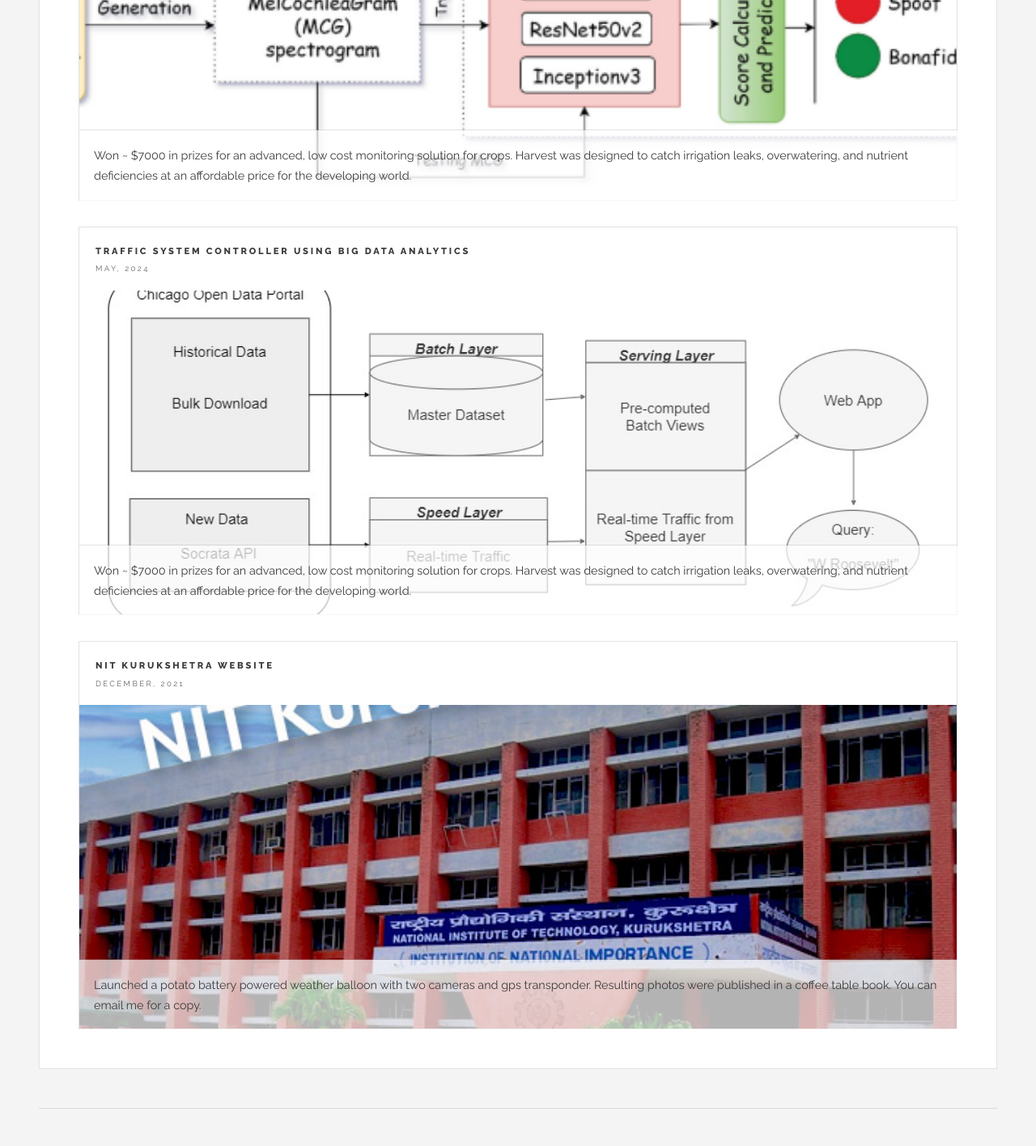
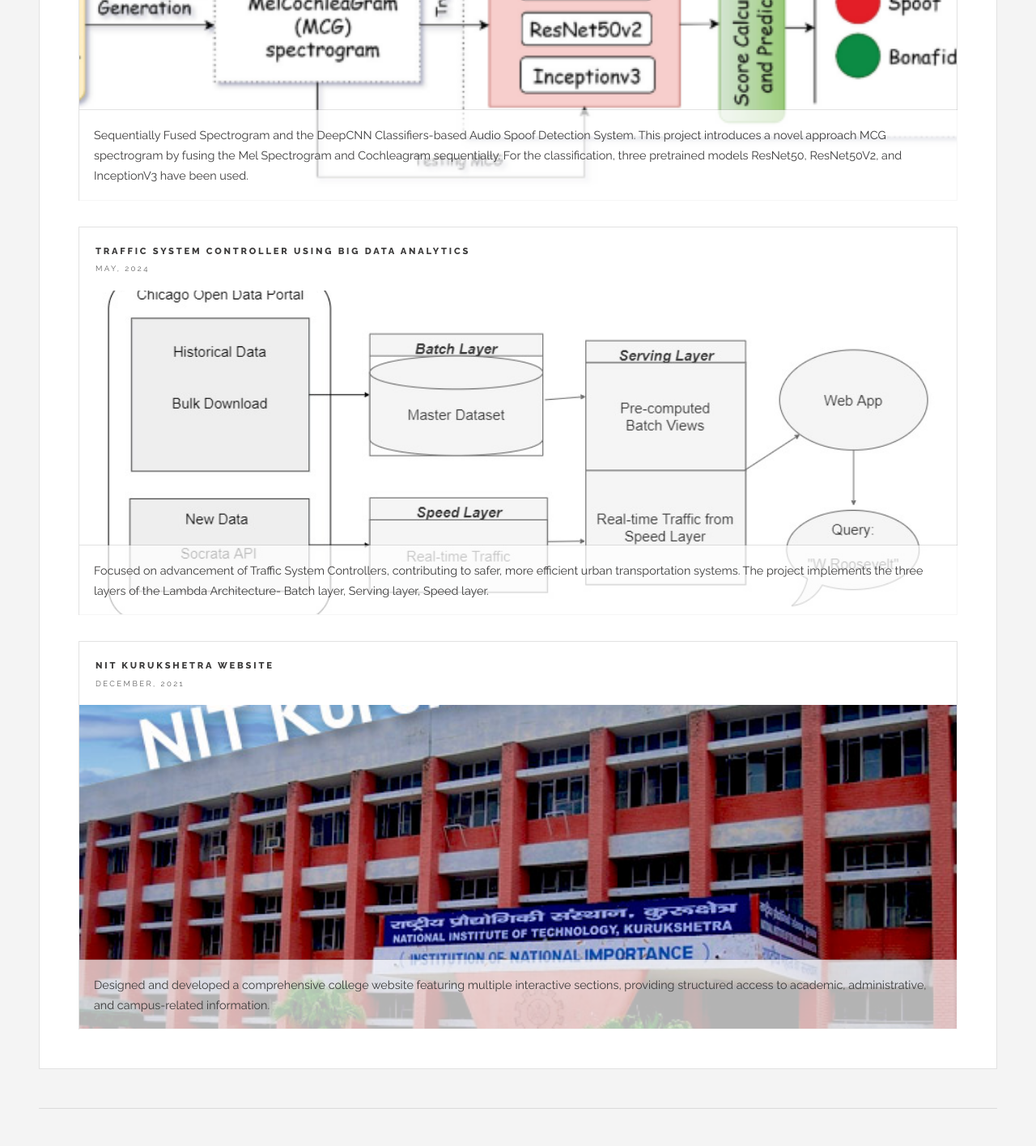
Before and after one commit to cloudsofsushi/cloudsofsushi.github.io, a Next.js app: page /projects in a window 1280 px wide. Shown: the part 580-1996 px from the top of the page at 81% size. Built offline with nearby package versions, Linux system fonts and the light colour scheme; no server answers.

Commit message:
projects

```diff
--- a/src/data/projects.ts
+++ b/src/data/projects.ts
@@ -15,9 +15,11 @@ const data: Project[] = [
     image: '/images/projects/project1.png',
     date: '2024-05-01',
     desc:
-      'Won ~ $7000 in prizes for an advanced, low cost monitoring solution ' +
-      'for crops. Harvest was designed to catch irrigation leaks, overwatering, ' +
-      'and nutrient deficiencies at an affordable price for the developing world.',
+      'Sequentially Fused Spectrogram and the DeepCNN Classifiers-based ' +
+      'Audio Spoof Detection System. This project introduces a novel ' +
+      'approach MCG spectrogram by fusing the Mel Spectrogram and Cochleagram ' +
+      'sequentially. For the classification, three pretrained models ' +
+      'ResNet50, ResNet50V2, and InceptionV3 have been used.',
   },
   {
     title: 'Traffic System Controller using Big Data Analytics',
@@ -26,9 +28,9 @@ const data: Project[] = [
     image: '/images/projects/project2.jpg',
     date: '2024-05-01',
     desc:
-      'Won ~ $7000 in prizes for an advanced, low cost monitoring solution ' +
-      'for crops. Harvest was designed to catch irrigation leaks, overwatering, ' +
-      'and nutrient deficiencies at an affordable price for the developing world.',
+      'Focused on advancement of Traffic System Controllers, contributing to safer, ' +
+      'more efficient urban transportation systems. The project implements the three ' +
+      'layers of the Lambda Architecture- Batch layer, Serving layer, Speed layer.',
   },
   {
     title: 'NIT Kurukshetra Website',
@@ -37,9 +39,9 @@ const data: Project[] = [
     image: '/images/projects/project3.jpg',
     date: '2021-12-01',
     desc:
-      'Launched a potato battery powered weather balloon with two cameras ' +
-      'and gps transponder. Resulting photos were published in a coffee table book. ' +
-      'You can email me for a copy.',
+      'Designed and developed a comprehensive college website featuring ' +
+      'multiple interactive sections, providing structured access to ' +
+      'academic, administrative, and campus-related information.',
   },
 ];
 
```
Also changed, not shown: 1 other file (tests, documents, lock files or other folders).
